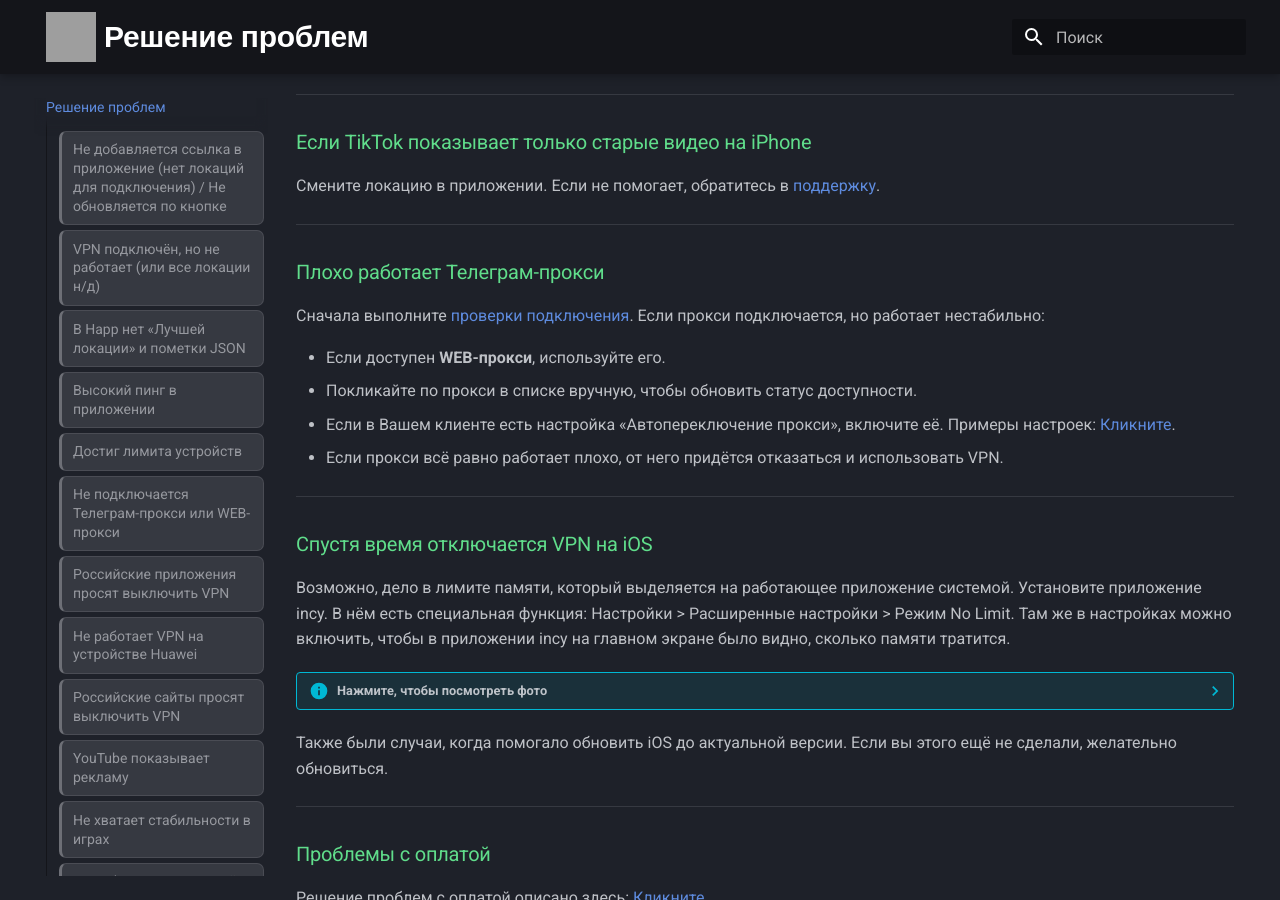
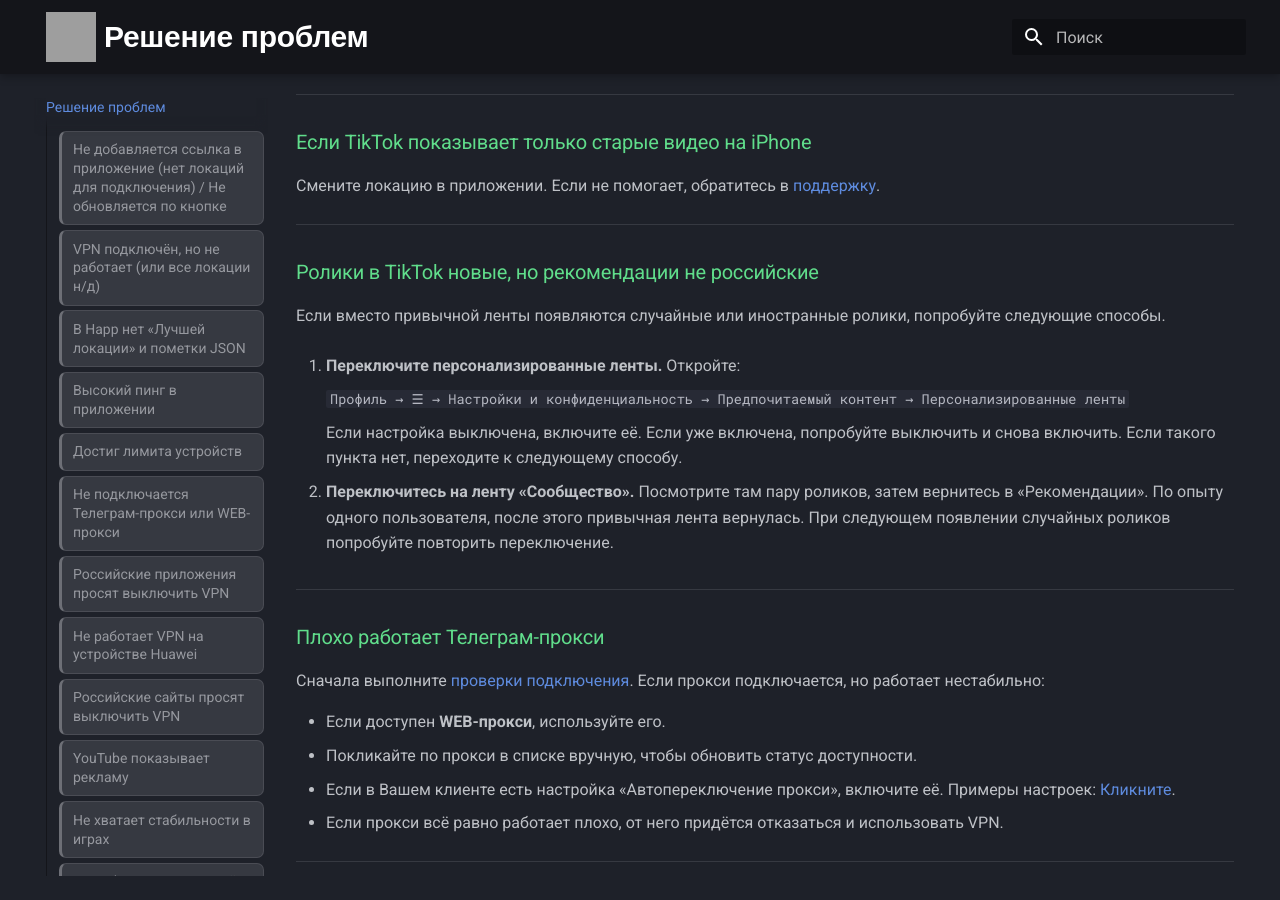
Before and after one commit to CanvasProxy/wiki, an MkDocs documentation site: the page built from docs/troubleshooting.md, in a window 1280 px wide and 900 px high, scrolled down 4494 px. Built offline with MkDocs 1.6.1 and Material for MkDocs 9.7.7, drawn with Linux system fonts in a browser that asks for light colours; grey boxes are pictures that could not be loaded.

Commit message:
docs: add TikTok personalized feed recovery tips

```diff
--- a/docs/troubleshooting.md
+++ b/docs/troubleshooting.md
@@ -265,6 +265,23 @@ VPN-локацию «Белые списки»: для неё нужны акт
 
 ---
 
+### Ролики в TikTok новые, но рекомендации не российские
+
+Если вместо привычной ленты появляются случайные или иностранные ролики, попробуйте следующие способы.
+
+1. **Переключите персонализированные ленты.** Откройте:
+
+    `Профиль → ☰ → Настройки и конфиденциальность → Предпочитаемый контент → Персонализированные ленты`
+
+    Если настройка выключена, включите её. Если уже включена, попробуйте выключить и снова включить.
+    Если такого пункта нет, переходите к следующему способу.
+
+2. **Переключитесь на ленту «Сообщество».** Посмотрите там пару роликов, затем вернитесь в «Рекомендации».
+   По опыту одного пользователя, после этого привычная лента вернулась. При следующем появлении случайных роликов
+   попробуйте повторить переключение.
+
+---
+
 ### Плохо работает Телеграм-прокси
 
 Сначала выполните [проверки подключения](#tg-proxy-not-working). Если прокси подключается, но работает нестабильно:
```
